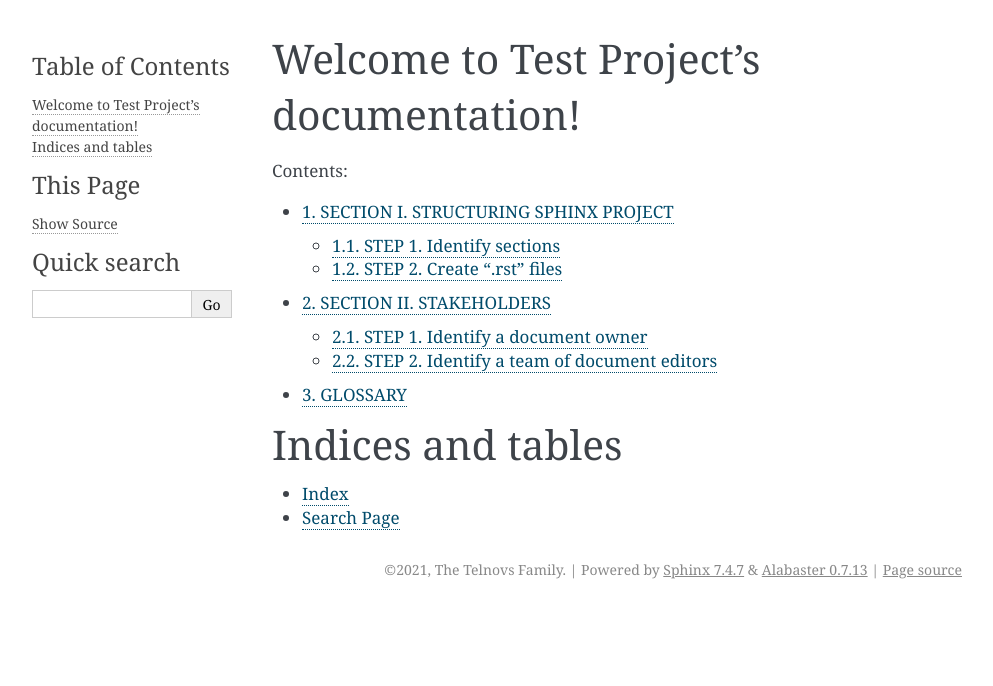
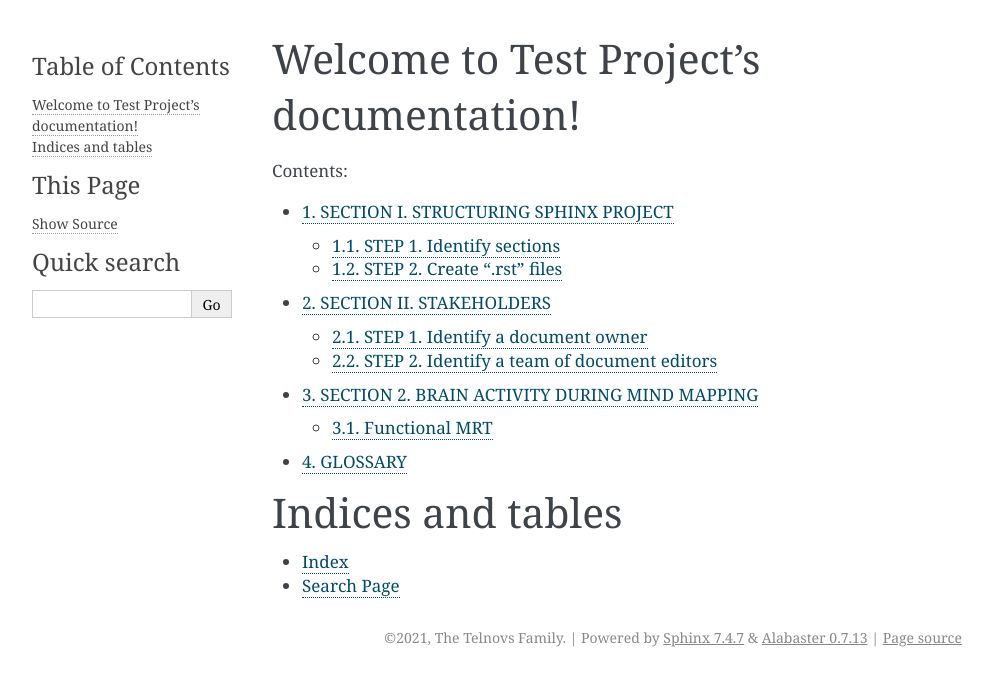
Before and after one commit to TheTelnovs/test_repo_two, a Sphinx documentation site: the page built from source/index.rst, in a window 1280 px wide. Shown: the top 686 px of the page, without its empty margins (148-1141 px from the left). Built offline with Sphinx 7.4.7, drawn with Linux system fonts in a browser that asks for light colours.

Commit message:
Added section_three.rst to TOC in index.rst; patch in local_glossary.rst

```diff
--- a/source/index.rst
+++ b/source/index.rst
@@ -13,6 +13,7 @@ Welcome to Test Project's documentation!
 
    section_one
    section_two
+   section_three
    local_glossary
 
 Indices and tables
--- a/source/local_glossary.rst
+++ b/source/local_glossary.rst
@@ -46,4 +46,3 @@ GLOSSARY
 
 .. [1]  https://www.mindmapping.com/mind-map
 .. [2]  https://www.unimedizin-mainz.de/neuroradiologie/information-for-patients/mrt-magnetic-resonance-tomography.html
->>>>>>> 0ce09e6 (Added Section 2, added citations (footnotes) in the glossary)
```
Also changed, not shown: 1 other file.
